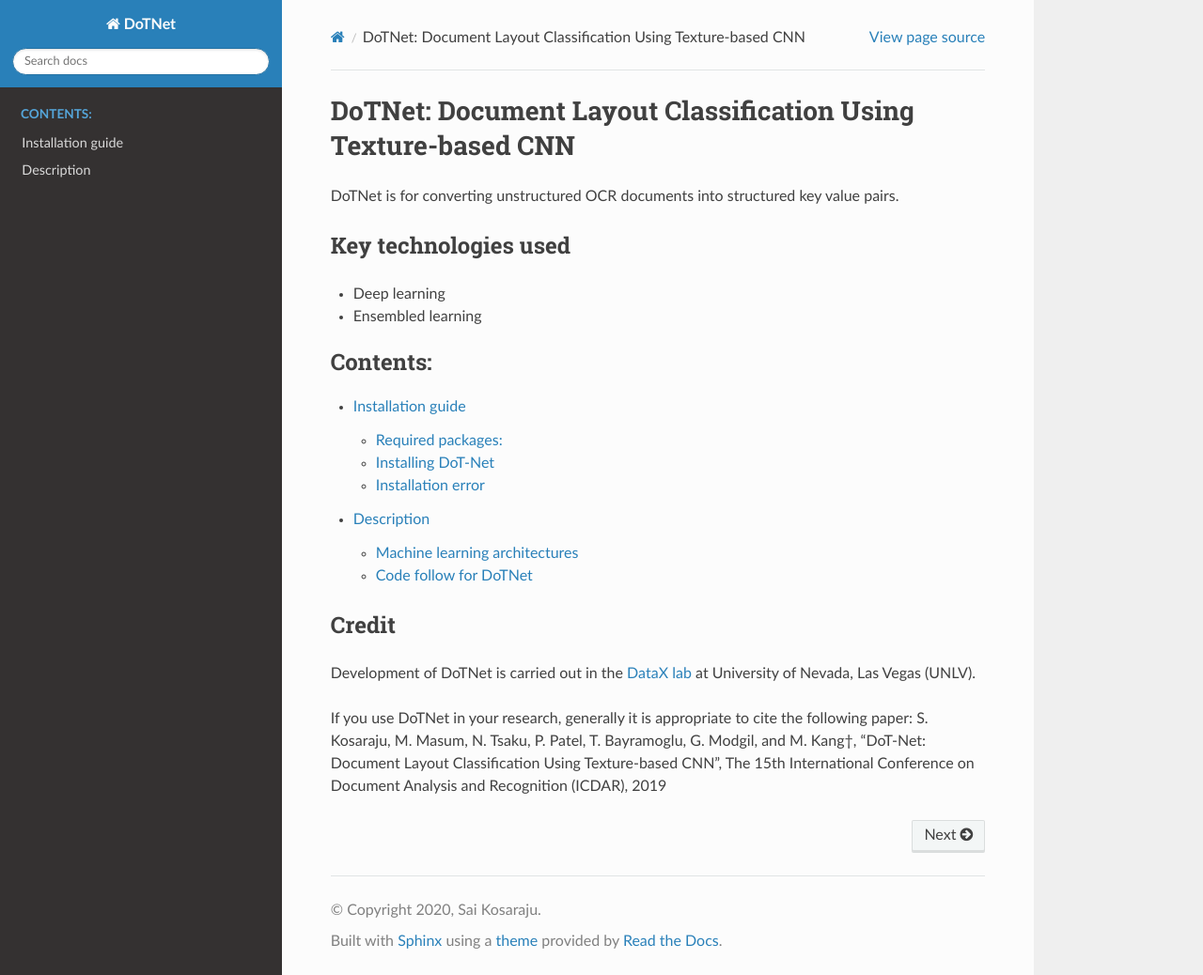
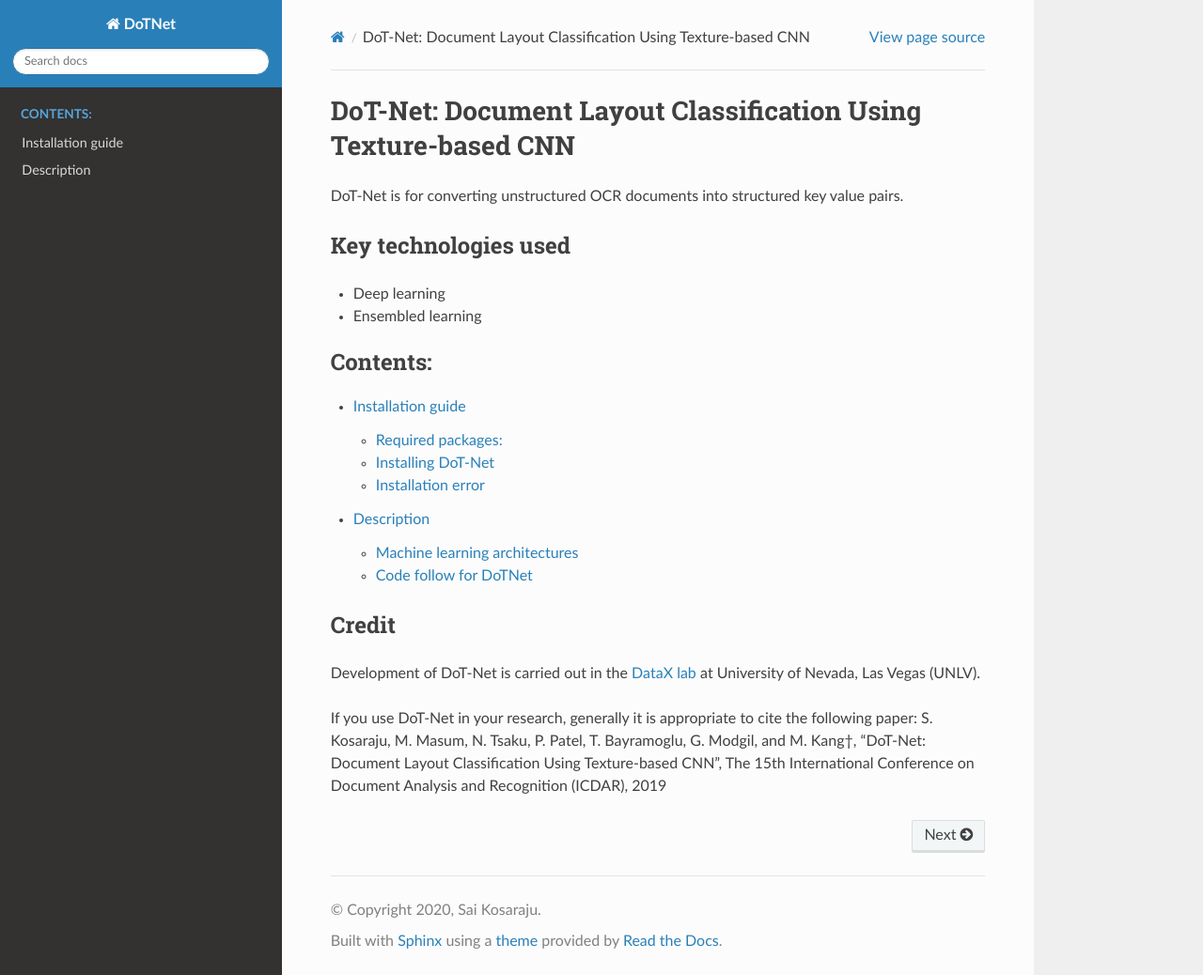
Before and after one commit to datax-lab/DoTNet, a Sphinx documentation site: the page built from source/index.rst, in a window 1280 px wide and 1038 px high. Shown: the whole window at 94% size. Built offline with Sphinx 7.4.7 and the Read the Docs theme 2.0.0, drawn with Linux system fonts in a browser that asks for light colours.

Commit message:
Update index.rst

```diff
--- a/source/index.rst
+++ b/source/index.rst
@@ -3,9 +3,9 @@
    You can adapt this file completely to your liking, but it should at least
    contain the root `toctree` directive.
 
-DoTNet: Document Layout Classification Using Texture-based CNN
+DoT-Net: Document Layout Classification Using Texture-based CNN
 ==================================
-DoTNet is for converting unstructured OCR documents into structured key value pairs.
+DoT-Net is for converting unstructured OCR documents into structured key value pairs.
 
 
 Key technologies used
@@ -23,7 +23,7 @@
 
 Credit
 ----------
-Development of DoTNet is carried out in the `DataX lab <http://dataxlab.org/index.php>`_ at University of Nevada, Las Vegas (UNLV).
+Development of DoT-Net is carried out in the `DataX lab <http://dataxlab.org/index.php>`_ at University of Nevada, Las Vegas (UNLV).
 
-If you use DoTNet in your research, generally it is appropriate to cite the following paper:
+If you use DoT-Net in your research, generally it is appropriate to cite the following paper:
 S. Kosaraju, M. Masum, N. Tsaku, P. Patel, T. Bayramoglu, G. Modgil, and M. Kang†, "DoT-Net: Document Layout Classification Using Texture-based CNN", The 15th International Conference on Document Analysis and Recognition (ICDAR), 2019
```
